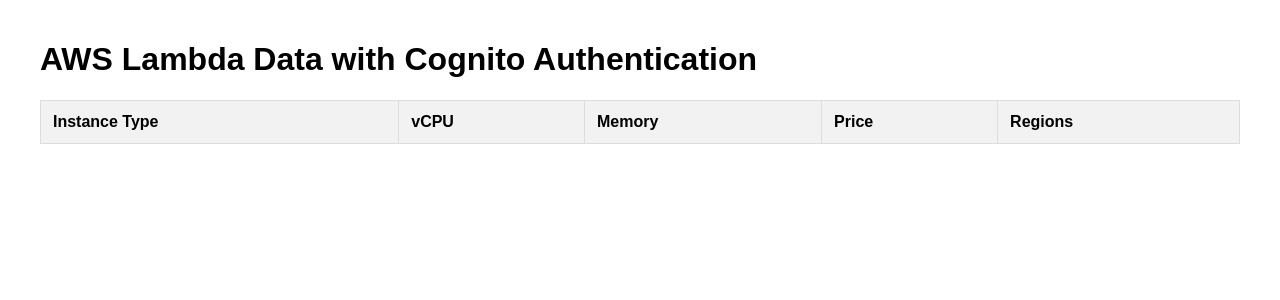
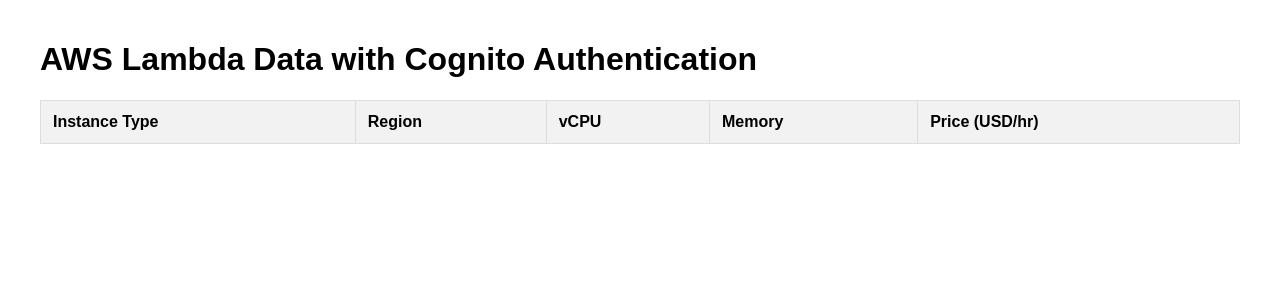
Before and after one commit to yuvsc/yuvsc.github.io, a Jekyll site: the page instance-type.html, which Jekyll copies as it is, in a window 1280 px wide. Shown: the top 300 px of the page. Built offline with Jekyll 4.4.1, drawn with Linux system fonts in a browser that asks for light colours; part of the change alters nothing that is shown.

Commit message:
Update instance-type.html
new by region by price

```diff
--- a/instance-type.html
+++ b/instance-type.html
@@ -54,12 +54,12 @@
         <thead>
             <tr>
                 <th>Instance Type</th>
+                <th>Region</th>
                 <th>vCPU</th>
                 <th>Memory</th>
-                <th>Price</th>
-                <th>Regions</th>
+                <th>Price (USD/hr)</th>
             </tr>
-        </thead>
+            </thead>
         <tbody id="table-body">
         </tbody>
     </table>
@@ -115,7 +115,7 @@
                 // Sign the request
                 const signedRequest = await signer.sign(request);
 
-                statusDiv.innerHTML = '<div class="loading">Fetching data... This takes about 33 seconds :)</div>';
+                statusDiv.innerHTML = '<div class="loading">Fetching data...</div>';
 
                 // Make the signed request
                 const response = await fetch(lambdaUrl, {
@@ -132,27 +132,39 @@
 
                 // Populate the table
                 tbody.innerHTML = "";
+
                 if (Array.isArray(data) && data.length > 0) {
-                    data.forEach((instance) => {
-                        const regionsList = instance.regions
-                            ? instance.regions.map((r) => `<li>${r}</li>`).join("")
-                            : "<li>No regions available</li>";
+                    data.forEach((entry) => {
+                    const row = document.createElement("tr");
+                    row.innerHTML = `
+                        <td>${entry.instanceType}</td>
+                        <td>${entry.region}</td>
+                        <td>${entry.vcpu}</td>
+                        <td>${entry.memory}</td>
+                        <td>$${entry.price}</td>
+                    `;
+                    tbody.appendChild(row);
+                    });
+                    // data.forEach((instance) => {
+                    //     const regionsList = instance.regions
+                    //         ? instance.regions.map((r) => `<li>${r}</li>`).join("")
+                    //         : "<li>No regions available</li>";
 
-                        const row = document.createElement("tr");
-                        row.innerHTML = `
-                            <td>${instance.instanceType || 'N/A'}</td>
-                            <td>${instance.vcpu || 'N/A'}</td>
-                            <td>${instance.memory || 'N/A'}</td>
-                            <td>$${instance.price || 'N/A'}</td>
-                            <td>
-                                <details>
-                                    <summary>Show Regions</summary>
-                                    <ul>${regionsList}</ul>
-                                </details>
-                            </td>
-                        `;
-                        tbody.appendChild(row);
-                    });
+                    //     const row = document.createElement("tr");
+                    //     row.innerHTML = `
+                    //         <td>${instance.instanceType || 'N/A'}</td>
+                    //         <td>${instance.vcpu || 'N/A'}</td>
+                    //         <td>${instance.memory || 'N/A'}</td>
+                    //         <td>$${instance.price || 'N/A'}</td>
+                    //         <td>
+                    //             <details>
+                    //                 <summary>Show Regions</summary>
+                    //                 <ul>${regionsList}</ul>
+                    //             </details>
+                    //         </td>
+                    //     `;
+                        // tbody.appendChild(row);
+                    // });
                 } else {
                     tbody.innerHTML = '<tr><td colspan="5">No data available</td></tr>';
                 }
@@ -172,6 +184,8 @@
 
         // Start the process when page loads
         fetchData();
+
+
     </script>
 </body>
 </html>
```
